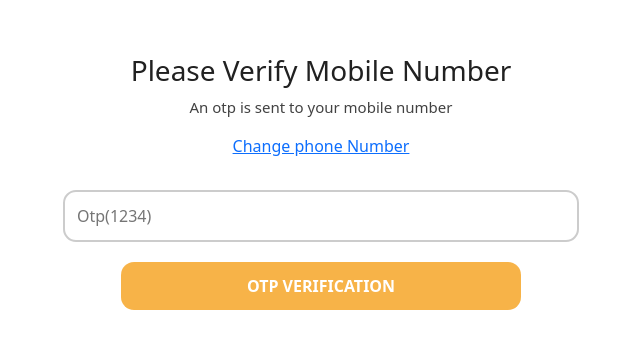
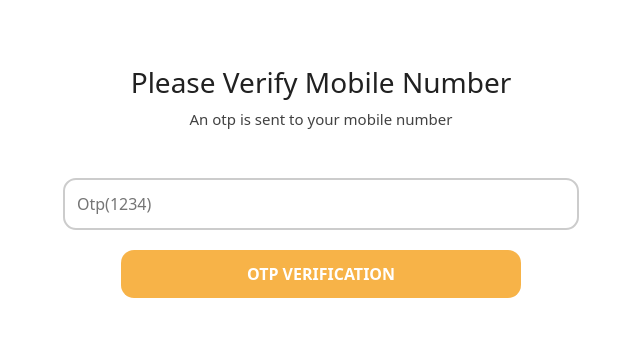
Before and after one commit to 123Keshavsingh/OtpVerification, a React (Create React App) app: page /signin in a window 1280 px wide. Shown: the part 225-574 px from the top of the page, without its empty margins (319-959 px from the left). Built offline with nearby package versions, Linux system fonts and the light colour scheme.

Commit message:
modified

```diff
--- a/src/components/Otp.js
+++ b/src/components/Otp.js
@@ -27,7 +27,7 @@ const OtpScreen = ({ }) => {
     <div className="wrapper">
       <h1 style={{fontWeight:"400"}} className="main-heading">Please verify mobile number</h1>
       <p className="sub-text">An otp is sent to your mobile number</p>
-      <Link>Change phone Number</Link>
+
 
         <div className="form-wrapper">
           <form id="loginForm">
--- a/src/components/SignIn.js
+++ b/src/components/SignIn.js
@@ -37,11 +37,13 @@ const SignIn = ({ loginSubmit, otpSubmit, viewOtpForm }) => {
               <label>Phone Number</label>
 
               <input
+
                type="number"
                placeholder="number"
                autoComplete="false"
+               value={Num}
                onChange={handlesubmit}
-               maxLength = "10"
+
 
 
               />
--- a/src/index.js
+++ b/src/index.js
@@ -3,7 +3,7 @@ import ReactDOM from 'react-dom';
 import './index.css';
 import App from './App';
 import reportWebVitals from './reportWebVitals';
-import Login from "./Login";
+
 
 ReactDOM.render(
   <React.StrictMode>
```
